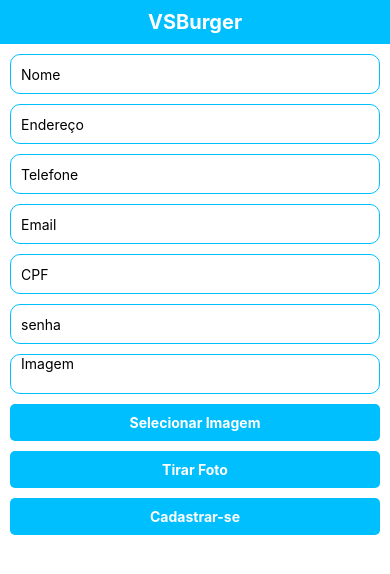
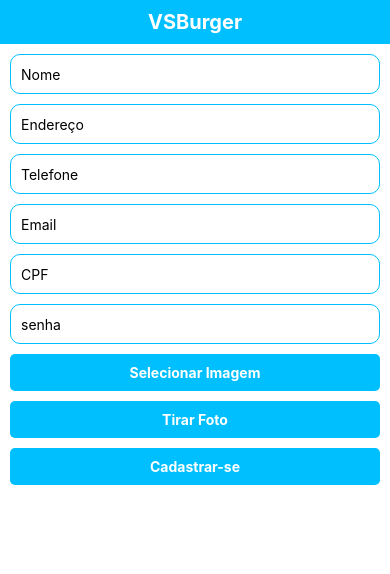
Before and after one commit to taldomelin/VSBurger, a React Native app: screen / in a window 390 px wide. Shown: the top 574 px of the page. Built offline with nearby package versions, Linux system fonts and the light colour scheme.

Commit message:
Atualindo git

```diff
--- a/src/screens/CadastroCliente.tsx
+++ b/src/screens/CadastroCliente.tsx
@@ -28,11 +28,13 @@
         name: new Date() + '.jpg'
     });
 
-       const response =await axios.post('http://10.137.11.207:8000/api/cliente',formData, {
+       const response =await axios.post('http://10.137.11.206:8000/api/clientes',formData, {
            headers: {
                'Content-Type': 'multipart/form-data'
            }
        });
+
+       console.log(response.data)
      } catch(error) {
        console.log(error);
    }
@@ -124,13 +126,6 @@
                onChangeText={setPassword}
                secureTextEntry={true} />
 
-               <TextInput
-                style={styles.input}
-                placeholder="Imagem"
-                value={imagem}
-                onChangeText={setImagem}
-                multiline />
-
                <View style={styles.alinhamentoImagemSelecionada}>
                    {imagem ? <Image source ={{uri: imagem}} style={styles.imagemSelecionada} /> : null}
                </View>
--- a/src/screens/CadastroProduto.tsx
+++ b/src/screens/CadastroProduto.tsx
@@ -22,7 +22,7 @@
             name: new Date() + '.jpg'
         });
 
-        const response =await axios.post('http://10.137.11.207:8000/api/produtos',formData, {
+        const response =await axios.post('http://10.137.11.206:8000/api/produtos',formData, {
             headers: {
                 'Content-Type': 'multipart/form-data'
             }
@@ -122,7 +122,8 @@
             </View>
 
         </View>
-    );
+    )
+    ;
 }
 
     const styles = StyleSheet.create({
```
